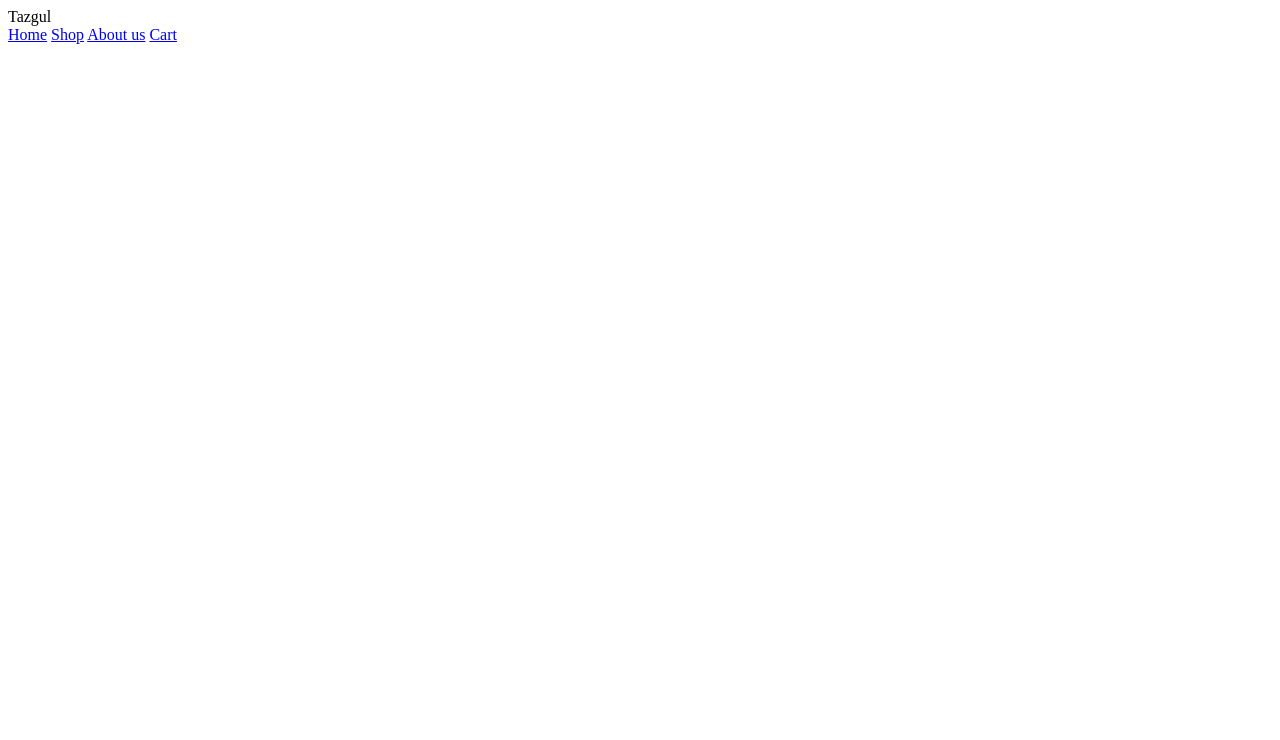
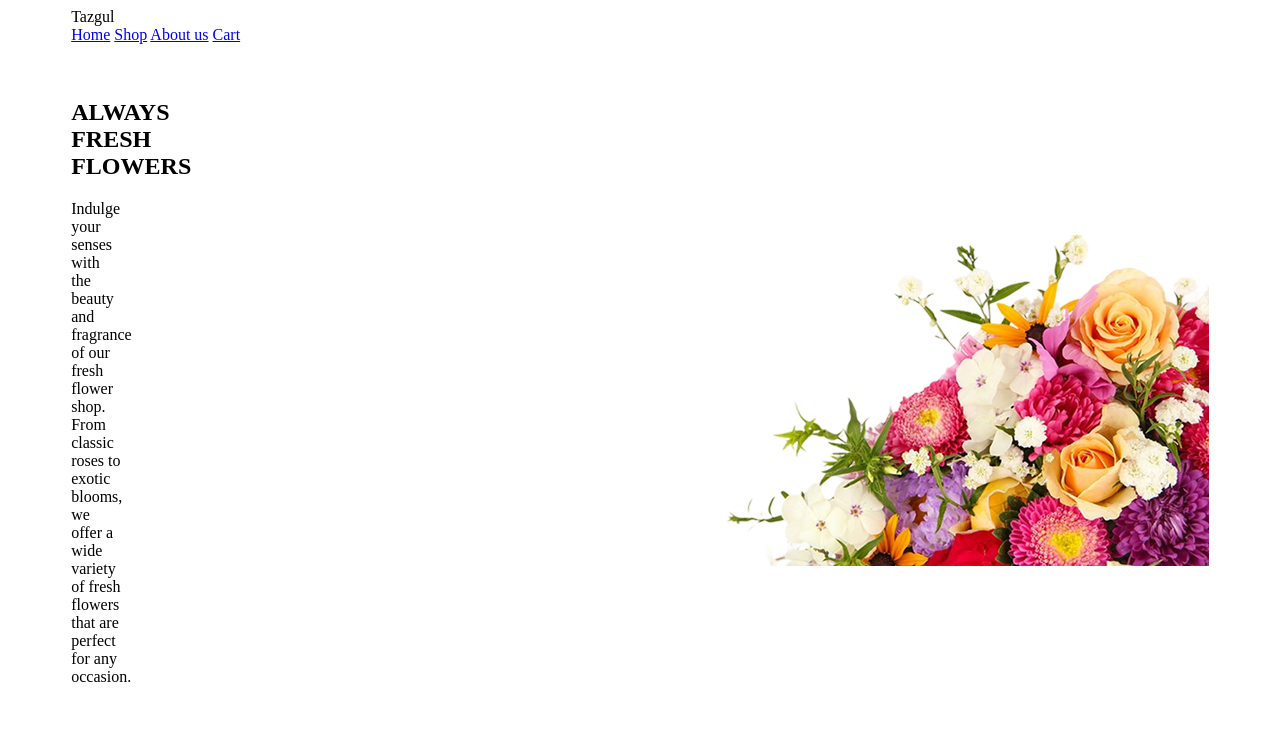
Before and after one commit to aiestudio/responsiveflowerb12a02, a plain HTML site: page index.html in a window 1280 px wide. Drawn offline with Linux system fonts and the light colour scheme.

Commit message:
coffebreak

```diff
--- a/index.html
+++ b/index.html
@@ -14,7 +14,7 @@
 
 <header>
         <!--Navbar Logo/Website name on the left Menu items on the right with cart icon Mobile Responsiveness: Logo/website name on the left Cart icon with name on the right as Figma Other navbar elements will be hidden for cleaner mobile experience-->
-        <!--Banner Image on the right Title and paragraph on the left Mobile Responsiveness: Image moves to the top Content after image Content left aligned as Figma-->
+
         <div class="div-logo">Tazgul</div>
         <nav>
             <a href="#">Home</a>
@@ -23,7 +23,20 @@
             <a href="#">Cart</a>
         </nav>
     </header>
-    </div>
+    <!--Banner Image on the right Title and paragraph on the left Mobile Responsiveness: Image moves to the top Content after image Content left aligned as Figma-->
+    <section class="heroflower">
+      <div class="hero-text-flower">
+        <h1>ALWAYS <span class="highlight">FRESH</span><br><span class="highlight-orange">FLOWERS</span></h1>
+        <p>
+          Indulge your senses with the beauty and fragrance of our fresh flower shop.
+          From classic roses to exotic blooms, we offer a wide variety of fresh flowers
+          that are perfect for any occasion.
+        </p>
+      </div>
+      <div class="hero-image-flower">
+        <img src="assets/hero-flower.png" alt="Flowers">
+      </div>
+    </section>
 
     <main>
         <!-- Banner Image on the right, Title and P on the left-->
@@ -42,5 +55,5 @@
 <!--Footer Section Website logo on the left Home, features link items just like Figma Mobile Responsiveness: Responsive design like Figma-->
     </footer>
 </body>
-
+</div>
 </html>
--- a/style/style.css
+++ b/style/style.css
@@ -0,0 +1,31 @@
+.body {
+    font-family: arial;
+    margin: 0;
+    padding: 0;
+}
+
+.container {
+    width: 90%;
+    max-width: 1150px;
+    margin: auto;
+}
+
+.header {
+    display: flex;
+    justify-content: space-between;
+    align-items: center;
+    padding: 20px 0;
+}
+
+/*hero section */
+.heroflower{
+    display: flex;
+    justify-content: space-between;
+    align-items: center;
+    padding: 35px 0;
+    flex-wrap: wrap;
+}
+
+.hero-text-flower{
+    max-width: 50px;
+}
```
Also changed, not shown: assets/deal-ana.png (added), assets/deal-bloom.png (added), assets/deal-zabo.png (added), assets/flower-store.png (added), assets/hero-flower.png (added), assets/icon-facebook.png (added), assets/icon-linkedin.png (added), assets/icon-twitter.png (added), assets/icon-youtube.png (added), assets/logo.png (added), assets/news-letter-bg.png (added), assets/sample-flower-image.png (added), assets/trusted-badge.png (added).
